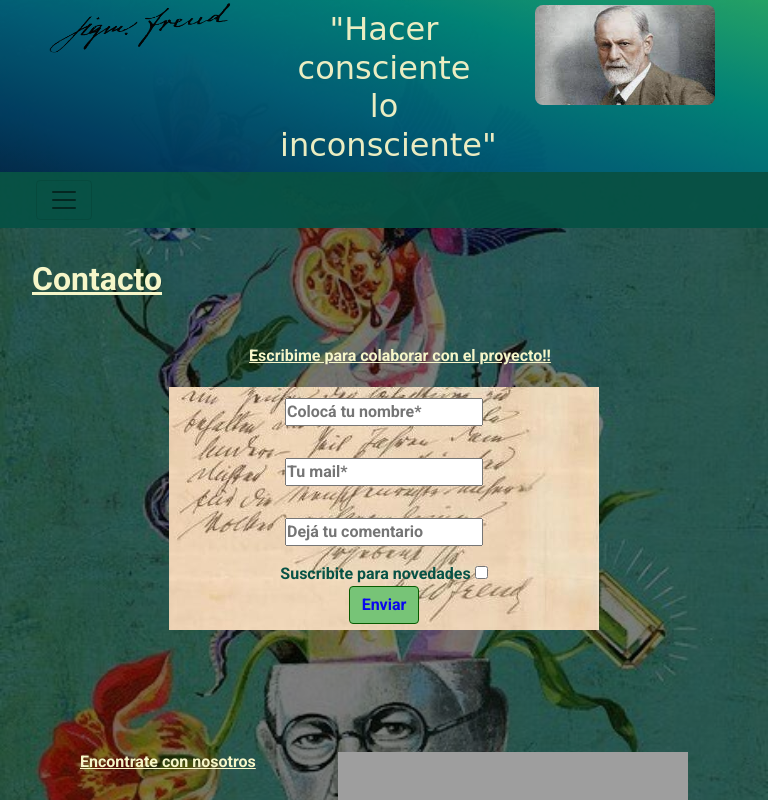
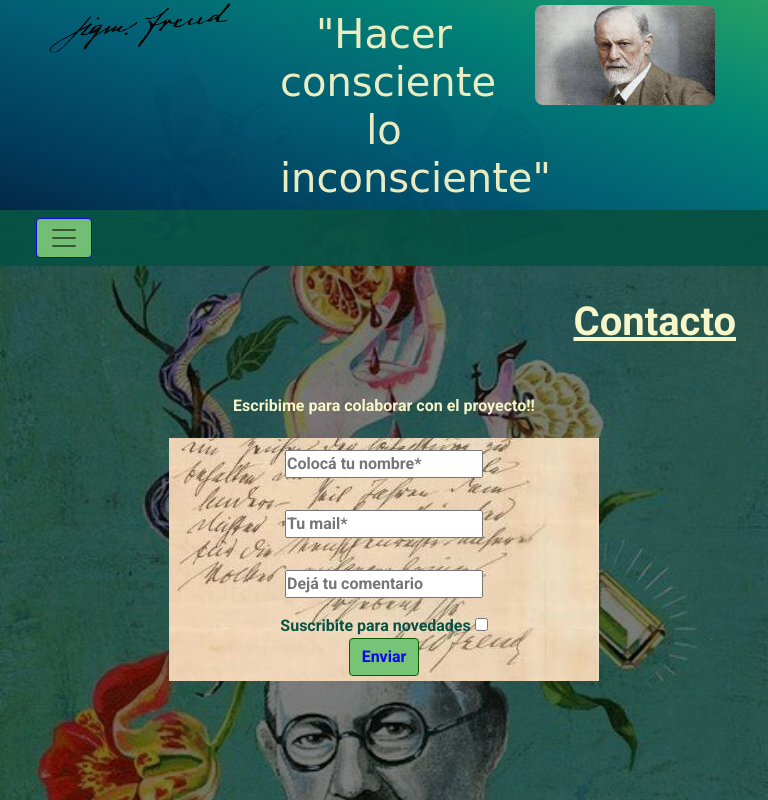
Before and after one commit to JessVeron/Pre-entrega1.-Ver-n-Jesica, a website: page pages/contacto.html in a window 768 px wide. Shown: the top 800 px of the page. Drawn offline with nearby package versions, Linux system fonts and the light colour scheme; grey boxes are pictures that could not be loaded; a web font is replaced by a local one.

Commit message:
guardo cambios finales a rama sass

```diff
--- a/pages/contacto.html
+++ b/pages/contacto.html
@@ -7,7 +7,7 @@
     <meta name="descripcion" content= "Si te gustaría ser parte de una comunidad de charla y debate podés comunicarte con nosotros o venir a nuestros encuentros">
     <meta name="keywords" content="Contactanos, club, club charla, club discusion, Freud , Psicoanálisis, PSA">
     <title>"Hacer consciente lo inconsciente" - ¡Unite al proyecto!</title>
-    <link rel="shortcut icon" href="./assets/images/divanF.png" type="image/x-icon">
+    <link rel="shortcut icon" href="../assets/images/psychology.png" type="image/x-icon">
     <link rel="stylesheet" href="../css/bootstrap.rtl.min.css">
     <link rel="stylesheet" href="../css/styles.css">
     <link rel="stylesheet" href="https://cdnjs.cloudflare.com/ajax/libs/animate.css/4.1.1/animate.min.css"/>
@@ -46,7 +46,7 @@
           <h1 class="tituloPrincipal">Contacto</h1>
           <section class="formulario">
             <div class="form">
-              <h2 class="subtitulo">Escribime para colaborar con el proyecto!!</h2>
+              <p class="parrafo">Escribime para colaborar con el proyecto!!</p>
               <form >
                 <div class="formularioCaja">
                   <input type="text" placeholder="Colocá tu nombre*" required>
--- a/sass/_fuentes.scss
+++ b/sass/_fuentes.scss
@@ -13,7 +13,8 @@
 
 .subtitulo {
     @include fuente-general (left, $decoracion: $subrayado, $tamaño: $tamanio-fuente-chica);
-    font-weight: 700 $mas-negrita;
+    font-weight: 700;
+    font-size: $tamanio-fuente-mediana;
     margin-bottom: map-get($margenes, margen2 );
     margin-left: map-get($margenes, margen2 );
 
@@ -21,6 +22,7 @@
 
 .subtitulo2{
     @include fuente-general (center, $decoracion: $subrayado,$tamaño: $tamanio-fuente-chica );
+    font-size: $tamanio-fuente-mediana;
     text-decoration: none;
 }
 
--- a/sass/_main.scss
+++ b/sass/_main.scss
@@ -59,7 +59,9 @@
 
 
 .seccionMapa{
+    display: flex;
     justify-content: $contenido-centrado;
+    align-items: $contenido-alineado;
     margin-bottom: 5rem;
     .mapa{
      width: $ancho/2;
--- a/sass/_mediaQ.scss
+++ b/sass/_mediaQ.scss
@@ -12,7 +12,7 @@
         }
     .logo{
         width: 11rem;
-        height: 3rem ;
+        height: 4rem ;
         margin: 4px;
         position: $posicion-relativa;
         text-align: $texto-align-center;
@@ -96,7 +96,15 @@
         position:  $posicion-relativa;
         text-align: $texto-align-center;
     }
+    .navbar {
+        .navbar-toggler {
+            background-color: map-get($colores, color-botones);
+            color:map-get($colores, azul );
+            border-color:map-get($colores, azul ) ;
+        }
+    }
 }
+
 
 .caricatura{
     display: $display-flex;
--- a/sass/_mixins.scss
+++ b/sass/_mixins.scss
@@ -11,7 +11,7 @@
 @mixin fuente-general ($alineadoTexto, $decoracion: $subrayado, $tamaño: $tamanio-fuente-chica) {
     font-family: $fuente-regular;
     font-size: $tamaño;
-    text-align: alineadoTexto;
+    text-align: $alineadoTexto;
     text-decoration: $decoracion;
     margin-left: map-get($margenes, margen2 );
     color: map-get($colores, color-primario);
--- a/sass/_variables.scss
+++ b/sass/_variables.scss
@@ -2,7 +2,8 @@ $gradiente : linear-gradient(to right top, #051937, #003b5f, #005f77, #008479, #
 $fuente-cursiva: 'Water Brush', cursive;
 $fuente-regular: 'Roboto', sans-serif;
 
-$tamanio-fuente-grande:2rem;
+$tamanio-fuente-grande:2.5rem;
+$tamanio-fuente-mediana:1.70rem;
 $tamanio-fuente-chica: 1rem;
 $negrita: bold;
 $mas-negrita: bolder;
```
Also changed, not shown: index.html (+1 -1 lines), pages/obra.html (+1 -1 lines), pages/sobreMi.html (+2 -2 lines), pages/tienda.html (+1 -1 lines), assets/images/divanF.png (deleted), assets/images/psychology.png (added), css/styles.css, sass/_footer.scss (line endings or trailing spaces).
